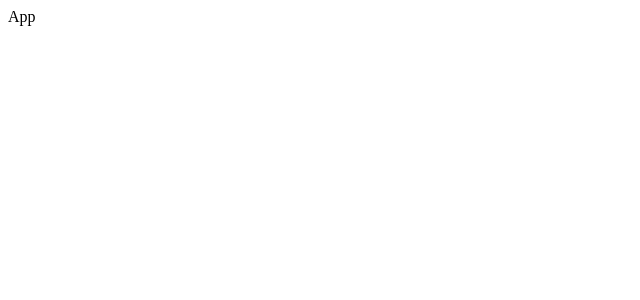
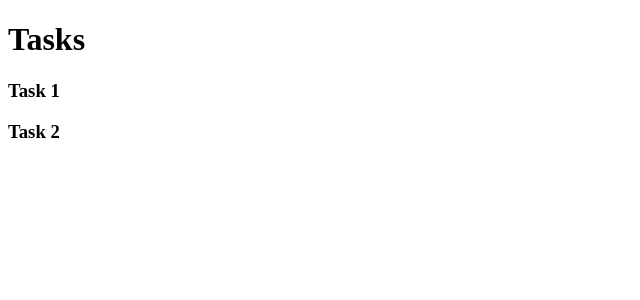
Before and after one commit to Gveir/todo-list-excercise, a React (Create React App) app in the folder react/client/: page / in a window 1280 px wide. Shown: the top 300 px of the page, without its empty margins (0-640 px from the left). Built offline with nearby package versions, Linux system fonts and the light colour scheme.

Commit message:
Task list - first draft

```diff
--- a/react/client/package.json
+++ b/react/client/package.json
@@ -3,9 +3,12 @@
   "version": "0.1.0",
   "private": true,
   "dependencies": {
+    "lodash": "^4.17.11",
     "react": "^16.8.2",
     "react-dom": "^16.8.2",
-    "react-scripts": "2.1.5"
+    "react-redux": "^6.0.1",
+    "react-scripts": "2.1.5",
+    "redux": "^4.0.1"
   },
   "scripts": {
     "start": "react-scripts start",
--- /dev/null
+++ b/react/client/src/actions/index.js
@@ -0,0 +1,11 @@
+import { FETCH_TASKS } from './types';
+
+export const fetchTasks = () => {
+  return {
+    type: FETCH_TASKS,
+    payload: [
+      { id: 1, title: 'Task 1', completed: false },
+      { id: 2, title: 'Task 2', completed: true }
+    ]
+  };
+};
--- /dev/null
+++ b/react/client/src/actions/types.js
@@ -0,0 +1 @@
+export const FETCH_TASKS = 'FETCH_TASKS';
--- a/react/client/src/components/App.js
+++ b/react/client/src/components/App.js
@@ -1,7 +1,9 @@
 import React from 'react';
 
+import TaskList from './TaskList';
+
 const App = () => {
-  return <div>App</div>;
+  return <TaskList />;
 };
 
 export default App;
--- /dev/null
+++ b/react/client/src/components/TaskCard.js
@@ -0,0 +1,11 @@
+import React from 'react';
+
+const TaskCard = ({ task }) => {
+  return (
+    <div>
+      <h3>{task.title}</h3>
+    </div>
+  );
+};
+
+export default TaskCard;
--- /dev/null
+++ b/react/client/src/components/TaskList.js
@@ -0,0 +1,37 @@
+import React from 'react';
+import { connect } from 'react-redux';
+
+import { fetchTasks } from '../actions';
+import TaskCard from './TaskCard';
+
+class StreamList extends React.Component {
+  componentDidMount() {
+    this.props.fetchTasks();
+  }
+
+  renderTasks = () => {
+    return this.props.tasks.map(task => {
+      return <TaskCard key={task.id} task={task} />;
+    });
+  };
+
+  render() {
+    return (
+      <div>
+        <h1>Tasks</h1>
+        <div>{this.renderTasks()}</div>
+      </div>
+    );
+  }
+}
+
+const mapStateToProps = state => {
+  return {
+    tasks: Object.values(state.tasks)
+  };
+};
+
+export default connect(
+  mapStateToProps,
+  { fetchTasks }
+)(StreamList);
--- a/react/client/src/index.js
+++ b/react/client/src/index.js
@@ -1,6 +1,16 @@
 import React from 'react';
 import ReactDOM from 'react-dom';
+import { Provider } from 'react-redux';
+import { createStore } from 'redux';
 
+import reducers from './reducers';
 import App from './components/App';
 
-ReactDOM.render(<App />, document.querySelector('#root'));
+const store = createStore(reducers);
+
+ReactDOM.render(
+  <Provider store={store}>
+    <App />
+  </Provider>,
+  document.querySelector('#root')
+);
--- /dev/null
+++ b/react/client/src/reducers/index.js
@@ -0,0 +1,7 @@
+import { combineReducers } from 'redux';
+
+import taskReducer from './taskReducer';
+
+export default combineReducers({
+  tasks: taskReducer
+});
--- /dev/null
+++ b/react/client/src/reducers/taskReducer.js
@@ -0,0 +1,12 @@
+import _ from 'lodash';
+
+import { FETCH_TASKS } from '../actions/types';
+
+export default (state = {}, action) => {
+  switch (action.type) {
+    case FETCH_TASKS:
+      return { ...state, ..._.mapKeys(action.payload, 'id') };
+    default:
+      return state;
+  }
+};
```
Also changed, not shown: 1 other file (tests, documents, lock files or other folders).
